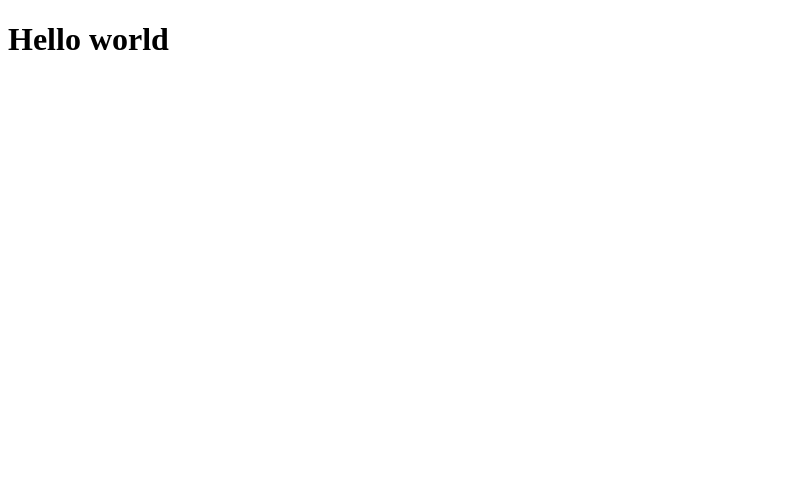
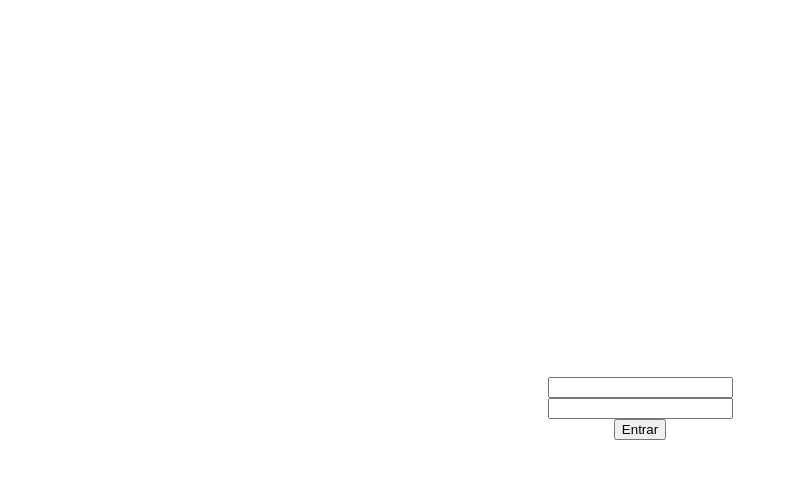
Before and after one commit to erikaperciliano/NEXTAUTH, a Next.js app: page / in a window 1280 px wide. Shown: the top 478 px of the page, without its empty margins (0-788 px from the left). Built offline with nearby package versions, Linux system fonts and the light colour scheme.

Commit message:
add form

```diff
--- a/src/pages/index.tsx
+++ b/src/pages/index.tsx
@@ -1,8 +1,26 @@
-import Head from 'next/head'
-import Image from 'next/image'
+import { FormEvent, useState } from 'react';
+import styles from '../styles/Home.module.scss';
 
 export default function Home() {
+  const [email, setEmail] = useState('');
+  const [password, setPassword] = useState('');
+
+  function handleSubmit(event: FormEvent) {
+    event.preventDefault();
+
+    const data = {
+      email,
+      password
+    }
+
+    console.log(data);
+  }
+
   return (
-    <h1>Hello world</h1>
+    <form  onSubmit={handleSubmit} className={styles.container}>
+      <input type="email" value={email} onChange={e => setEmail(e.target.value)} />
+      <input type="password" value={password} onChange={e => setPassword(e.target.value)} />
+      <button type="submit">Entrar</button>
+    </form>
   )
 }
--- /dev/null
+++ b/src/styles/Home.module.scss
@@ -0,0 +1,9 @@
+.container {
+    min-height: 100vh;
+    padding: 0 0.5rem;
+    display: flex;
+    flex-direction: column;
+    justify-content: center;
+    align-items: center;
+    height: 100vh;
+}
```
